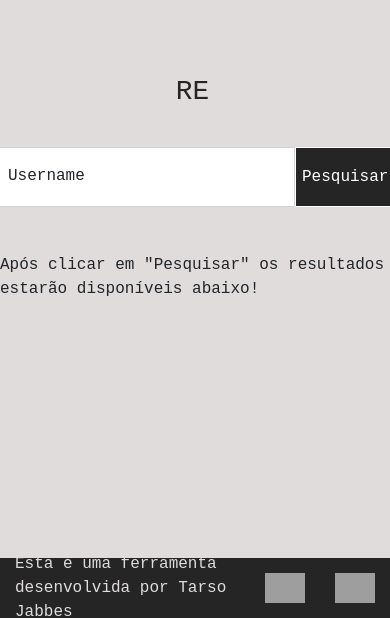
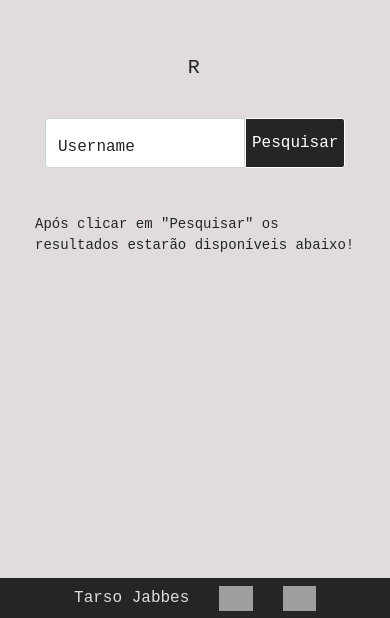
Before and after one commit to tarsojabbes/repositorios-github-api, a React (Create React App) app: page / in a window 390 px wide. Shown: the part 226-844 px from the top of the page. Built offline with nearby package versions, Linux system fonts and the light colour scheme; grey boxes are pictures that could not be loaded.

Commit message:
Adição dos medias queries para responsividade

```diff
--- a/src/App.js
+++ b/src/App.js
@@ -79,14 +79,15 @@ export default function App() {
               {repositorios.map((name, index) => <li key={index}>{name.split('-').join(' ').split('_').join(" ")} </li>)}
             </div>
             <div className="col">
-              {link.map((link) => <div id="box-links"><a href={link}><button className="link-btn">Abrir</button></a></div>)}
+              {link.map((link) => <div id="box-links"><a href={link} target="_blank" rel="noreferrer noopener"><button className="link-btn">Abrir</button></a></div>)}
             </div>
           </div>
         </div>
       </div>
 
       <footer>
-        <a id="footer-link" href="/">Esta é uma ferramenta desenvolvida por Tarso Jabbes</a>
+        <a id="footer-link" href="#" className="frase">Esta é uma ferramenta desenvolvida por Tarso Jabbes</a>
+        <a id="footer-link" href="#" className="tarso">Tarso Jabbes</a>
         <a id="footer-link" href="https://github.com/tarsojabbes" target="_blank" rel="noreferrer noopener"><img src="https://iconmonstr.com/wp-content/g/gd/makefg.php?i=../assets/preview/2012/png/iconmonstr-github-1.png&r=224&g=220&b=220" alt="Github" /></a>
         <a id="footer-link" href="https://linkedin.com/in/tarsojabbes/" target="_blank" rel="noreferrer noopener"><img src="https://iconmonstr.com/wp-content/g/gd/makefg.php?i=../assets/preview/2012/png/iconmonstr-linkedin-4.png&r=224&g=220&b=220" alt="LinkedIn" /></a>
       </footer>
--- a/src/index.css
+++ b/src/index.css
@@ -28,7 +28,6 @@ h1 {
   white-space: nowrap;
   overflow: hidden;
   border-right: 3px solid;
-
   font-size: 2em;
 }
 
@@ -67,6 +66,7 @@ h1 {
   justify-content: center;
   align-items: center;
   list-style: none;
+  margin-top: 50px;
 }
 
 #floatingInput {
@@ -105,6 +105,7 @@ button:hover {
 li {
   width: 500px;
   background-color: #FFF;
+  min-height: fit-content;
   height: 60px;
   margin: 10px;
   display: flex;
@@ -117,11 +118,11 @@ li {
 #box-repo {
   display: flex;
   flex-direction: row;
-  justify-content: center;
+  justify-content: flex-end;
   align-items: center;
   max-height: 600px;
   overflow-y: scroll;
-  width: 700px;
+  width: 660px;
 }
 
 .col {
@@ -134,11 +135,13 @@ li {
   justify-content: center;
   align-items: center;
   max-height: 600px;
+  width: fit-content;
 }
 
 .link-btn {
   margin-top: 10px;
 }
+
 
 
 footer {
@@ -167,3 +170,84 @@ footer {
 img {
   height: 30px;
 }
+
+.tarso {
+  display: none;
+}
+
+@media (max-width: 991px) {
+
+  h1 {
+    font-size: 20px;
+    text-align: center;
+  }
+  .typing-demo {
+    width: 15ch;
+    animation: typing 3s steps(20) infinite alternate, blink 0.5s step-end infinite alternate;
+    white-space: nowrap;
+    overflow: hidden;
+    border-right: 3px solid;
+  }
+
+  @keyframes typing {
+    from {
+      width: 0;
+    }
+  }
+
+  @keyframes blink {
+    50% {
+      border-color: transparent;
+    }
+  }
+
+  p {
+    font-size: 14px;
+    margin: 0px 35px 80px 35px;
+    display: flex;
+    justify-content: center;
+  }
+
+  #floatingInput{
+    height: 50px;
+    width: 200px ;
+  }
+
+
+  #box-repo {
+    display: flex;
+    justify-content: center;
+    align-items: center;
+    width: 350px;
+    margin-bottom: 50px;
+  }
+
+  li {
+    width: 200px;
+    height: 40px;
+    font-size: 14px;
+  }
+
+  button {
+    height: 50px;
+  }
+
+  .link-btn{
+    height: 40px;
+  }
+
+  .frase {
+    display: none;
+  }
+
+  .tarso {
+    display: block;
+  }
+
+  footer {
+    height: 40px;
+  }
+  img {
+    height: 25px;
+  }
+}
```
